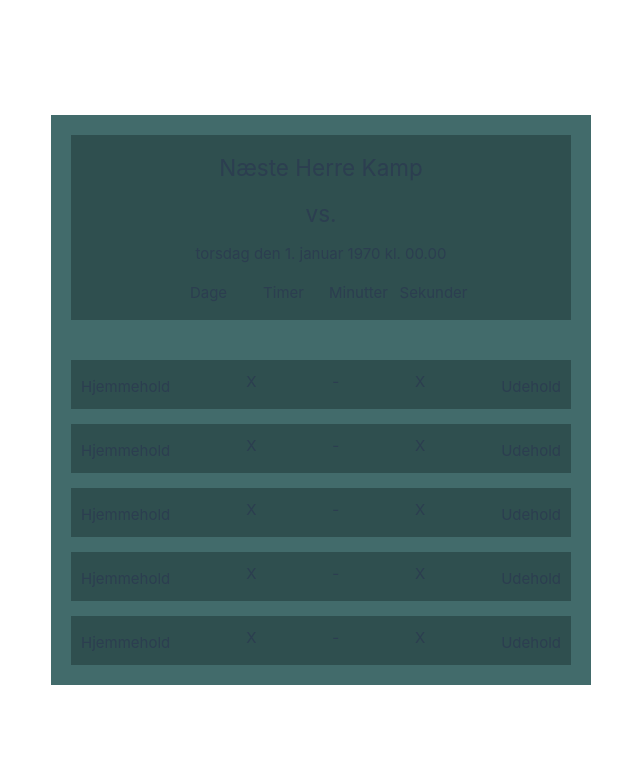
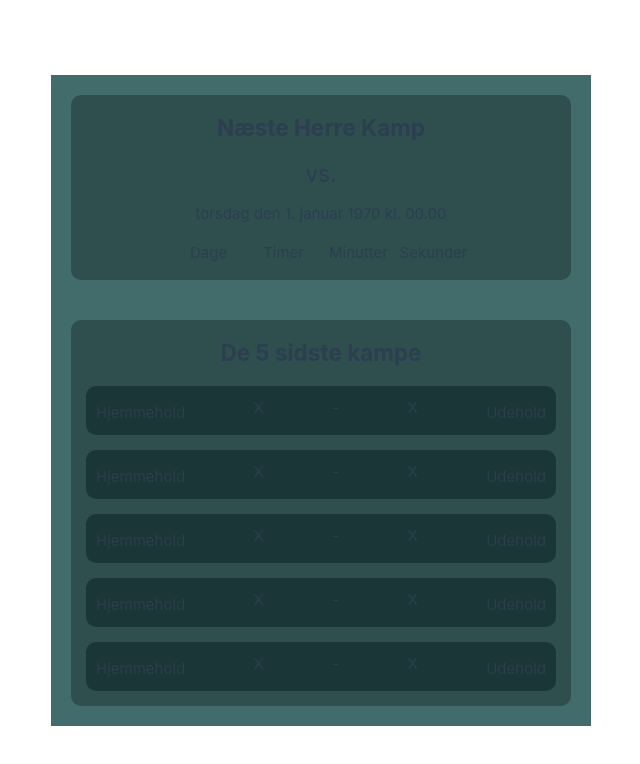
Before and after one commit to stinejulius/3-sem-valgfagsprojekt, a Vue app: page / in a window 1280 px wide. Shown: the top 764 px of the page, without its empty margins (21-661 px from the left). Built offline with nearby package versions, Linux system fonts and the light colour scheme; no server answers.

Commit message:
Edited styling

```diff
--- a/src/components/FootballLatestStat.vue
+++ b/src/components/FootballLatestStat.vue
@@ -28,8 +28,10 @@
 #game-stat {
     display: flex;
     justify-content: space-between;
-    background-color: darkslategray;
+    background-color: rgb(27, 54, 54);
     padding: 10px;
+    width: 100%;
+    border-radius: 10px;
 }
 
 .team-info {
--- a/src/components/FootballLatestStats.vue
+++ b/src/components/FootballLatestStats.vue
@@ -4,6 +4,7 @@ import FootballLatestStat from './FootballLatestStat.vue'
 
 <template>
     <div id="stat-list">
+        <h2> De 5 sidste kampe </h2>
         <FootballLatestStat />
         <FootballLatestStat />
         <FootballLatestStat />
@@ -13,9 +14,17 @@ import FootballLatestStat from './FootballLatestStat.vue'
 </template>
 
 <style scoped>
+h2 {
+    font-weight: 700;
+}
+
 #stat-list {
     display: flex;
     flex-direction: column;
+    align-items: center;
     gap: 15px;
+    background-color: darkslategray;
+    padding: 15px;
+    border-radius: 10px;
 }
 </style>
--- a/src/components/FootballLiveCountdown.vue
+++ b/src/components/FootballLiveCountdown.vue
@@ -90,6 +90,10 @@ function SetupCountdown() {
 </template>
 
 <style scoped>
+h1 {
+    font-weight: 700;
+}
+
 #countdown-content {
     display: flex;
     flex-direction: column;
@@ -98,6 +102,7 @@ function SetupCountdown() {
     padding: 15px;
     min-width: 500px;
     background-color: darkslategray;
+    border-radius: 10px;
 }
 
 #countdown {
```
